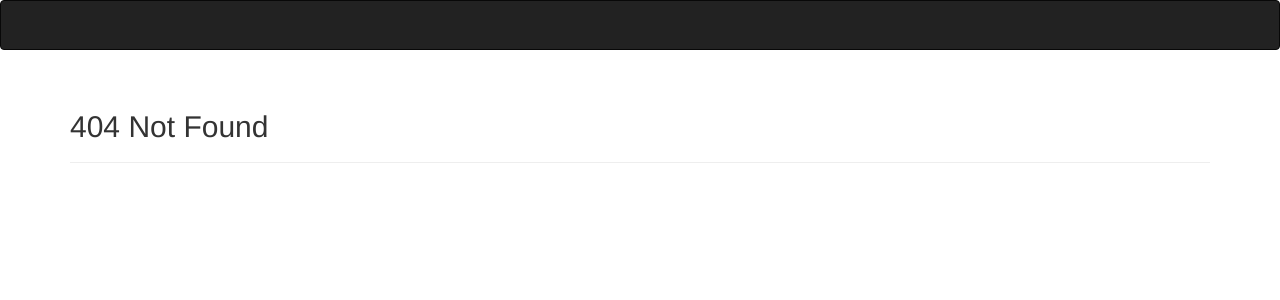
After one commit to woobinda/Weather, a Flask app: template app/templates/404.html in a window 1280 px wide. The commit adds this page. Shown: the top 300 px of the page. Run offline with Flask 2, Linux system fonts and the light colour scheme; the template is opened without the code that fills it, so the values that code supplies are empty; some libraries are stand-ins or nearby versions.

```diff
--- a/app/functions.py
+++ b/app/functions.py
@@ -1,5 +1,6 @@
 # -*- coding: utf-8 -*-
 import requests
+
 from datetime import datetime
 from settings import api_URL, APPID, chart_type, chartID, \
     chart_height, chart_width
--- a/app/main.py
+++ b/app/main.py
@@ -1,5 +1,6 @@
 # -*- coding: utf-8 -*-
 import os
+
 from flask import Flask, json, render_template, redirect, url_for, abort
 from flask import session
 from flask_bootstrap import Bootstrap
@@ -62,7 +63,7 @@ def get_charts():
     period = str(len(data['dates_list'])) + ' days'
     forecasts, title, lable, chart, chartID, series, \
         xAxis, yAxis = get_chart_params(data)
-
+    session['common_forecasts'] = forecasts
     return render_template('chart.html', chartID=chartID, series=series,
                            chart=chart, xAxis=xAxis, yAxis=yAxis, lable=lable,
                            forecasts=forecasts, period=period, title=title)
@@ -90,11 +91,16 @@ def charts_by_date(day_date):
     period = day_date
     forecasts, title, lable, chart, chartID, series, \
         xAxis, yAxis = get_chart_params(data)
-
+    forecasts = session['common_forecasts']
     return render_template('chart.html', chartID=chartID, series=series,
                            chart=chart, xAxis=xAxis, yAxis=yAxis, lable=lable,
                            forecasts=forecasts, period=period, title=title)
 
 
+@app.errorhandler(404)
+def page_not_found(e):
+    return render_template('404.html'), 404
+
+
 if __name__ == '__main__':
     app.run(host='localhost')
--- a/app/settings.py
+++ b/app/settings.py
@@ -1,10 +1,10 @@
 # -*- coding: utf-8 -*-
 
 # settings for graph displaying
-chartID='chartID'
+chartID = 'chartID'
 chart_type = 'column'
 chart_height = 520
-chart_width = 1200
+chart_width = 1150
 
 # weather API provider url
 api_URL = 'http://api.openweathermap.org/data/2.5/forecast/daily?'
--- /dev/null
+++ b/app/templates/404.html
@@ -0,0 +1,8 @@
+{% extends "base.html" %}
+
+{% block title %}404 Not Found{% endblock %}
+{% block page_content %}
+<div class="page-header">
+	<h2>404 Not Found</h2>
+</div>
+{% endblock %}
```
Also changed, not shown: app/templates/chart.html (+12 -7 lines).
